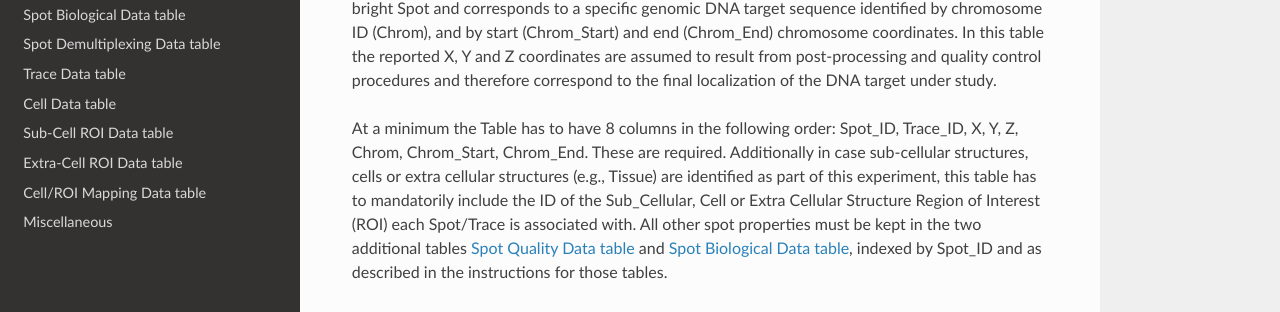
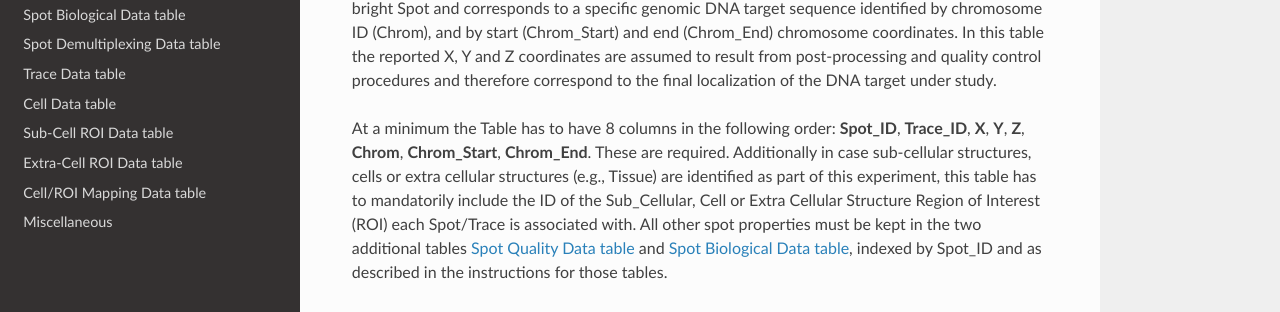
Before and after one commit to 4dn-dcic/fish_omics_format, a Sphinx documentation site: the page built from docs/source/core.rst, in a window 1280 px wide and 900 px high. Shown: the part 435-747 px from the top of the window. Built offline with Sphinx 7.4.7 and the Read the Docs theme 2.0.0, drawn with Linux system fonts in a browser that asks for light colours; some of the changed text lies outside the part shown.

```diff
--- a/docs/source/core.rst
+++ b/docs/source/core.rst
@@ -21,7 +21,7 @@ genomic DNA target sequence identified by chromosome ID (Chrom), and by start
 from post-processing and quality control procedures and therefore
 correspond to the final localization of the DNA target under study.
 
-At a minimum the Table has to have 8 columns in the following order: Spot_ID, Trace_ID, X, Y, Z, Chrom, Chrom_Start, Chrom_End. These are required. Additionally in case sub-cellular structures, cells or extra cellular structures (e.g., Tissue) are identified as part of this experiment, this table has to mandatorily include the ID of the Sub_Cellular, Cell or Extra Cellular Structure Region of Interest (ROI) each Spot/Trace is associated with. All other spot properties must be kept in the two additional tables :ref:`quality` and :ref:`bio`, indexed by Spot_ID and as described in the instructions for those tables.
+At a minimum the Table has to have 8 columns in the following order: **Spot_ID**, **Trace_ID**, **X**, **Y**, **Z**, **Chrom**, **Chrom_Start**, **Chrom_End**. These are required. Additionally in case sub-cellular structures, cells or extra cellular structures (e.g., Tissue) are identified as part of this experiment, this table has to mandatorily include the ID of the Sub_Cellular, Cell or Extra Cellular Structure Region of Interest (ROI) each Spot/Trace is associated with. All other spot properties must be kept in the two additional tables :ref:`quality` and :ref:`bio`, indexed by Spot_ID and as described in the instructions for those tables.
 
 Finally, in the case in which the final localization of DNA target results from combining multiple
 detection events (e.g., by combining localization events from different focal planes or times),
@@ -57,8 +57,7 @@ Data Columns
 As with all other Spot Data tables in this format, each row corresponds to
 data associated with an individual Spot.
 
-The first columns are always: Spot_ID, Trace_ID, X, Y, Z, Chrom, Chrom_Start,
-Chrom_End. Additionally in case sub-cellular structures, cells or extra cellular structures are identified as part of this experiment, the subsequent columns must mandatorily be Sub_Cell_ROI_ID, Cell_ID or Extra_Cell_ROI_ID, respectively.
+The first columns are always: **Spot_ID**, **Trace_ID**, **X**, **Y**, **Z**, **Chrom**, **Chrom_Start**, **Chrom_End**. Additionally in case sub-cellular structures, cells or extra cellular structures are identified as part of this experiment, the subsequent columns must mandatorily be *Sub_Cell_ROI_ID*, *Cell_ID* or *Extra_Cell_ROI_ID*, respectively.
 
 The order of the rows is at user's discretion.
 
```
